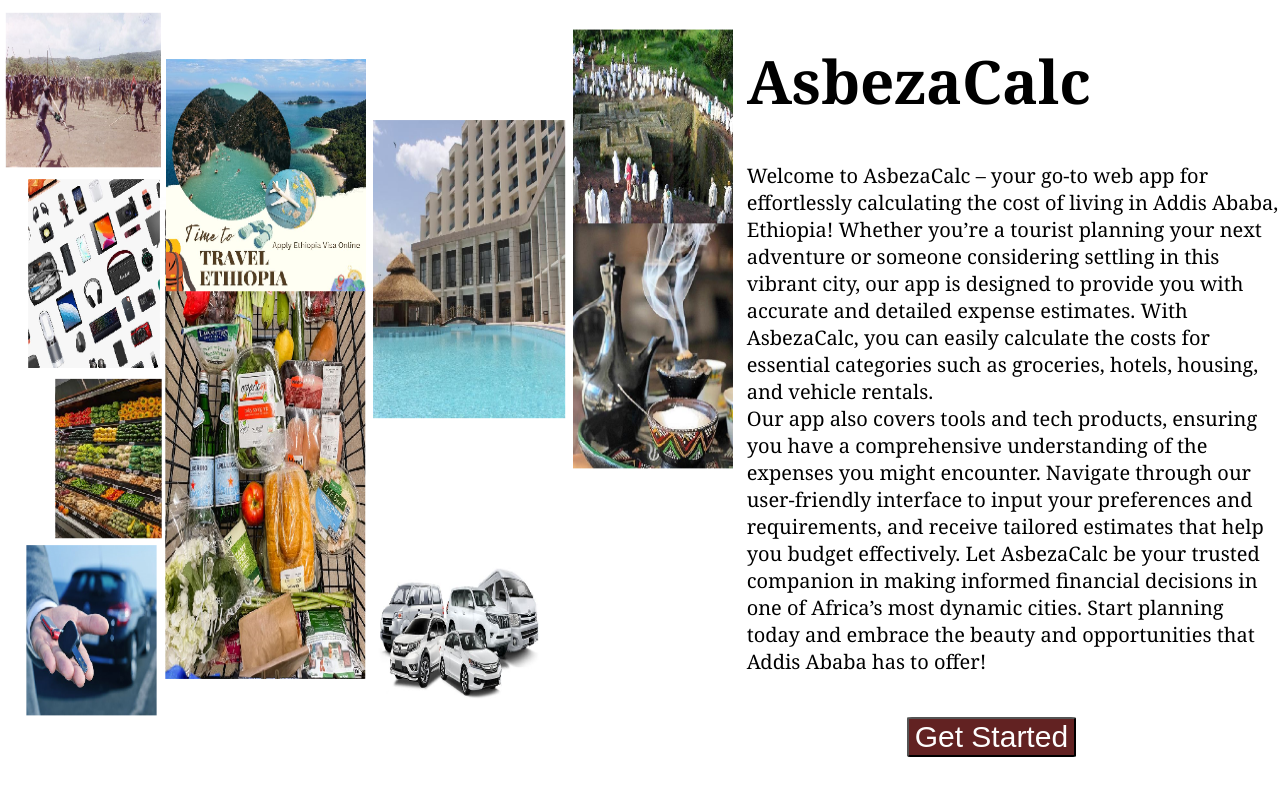
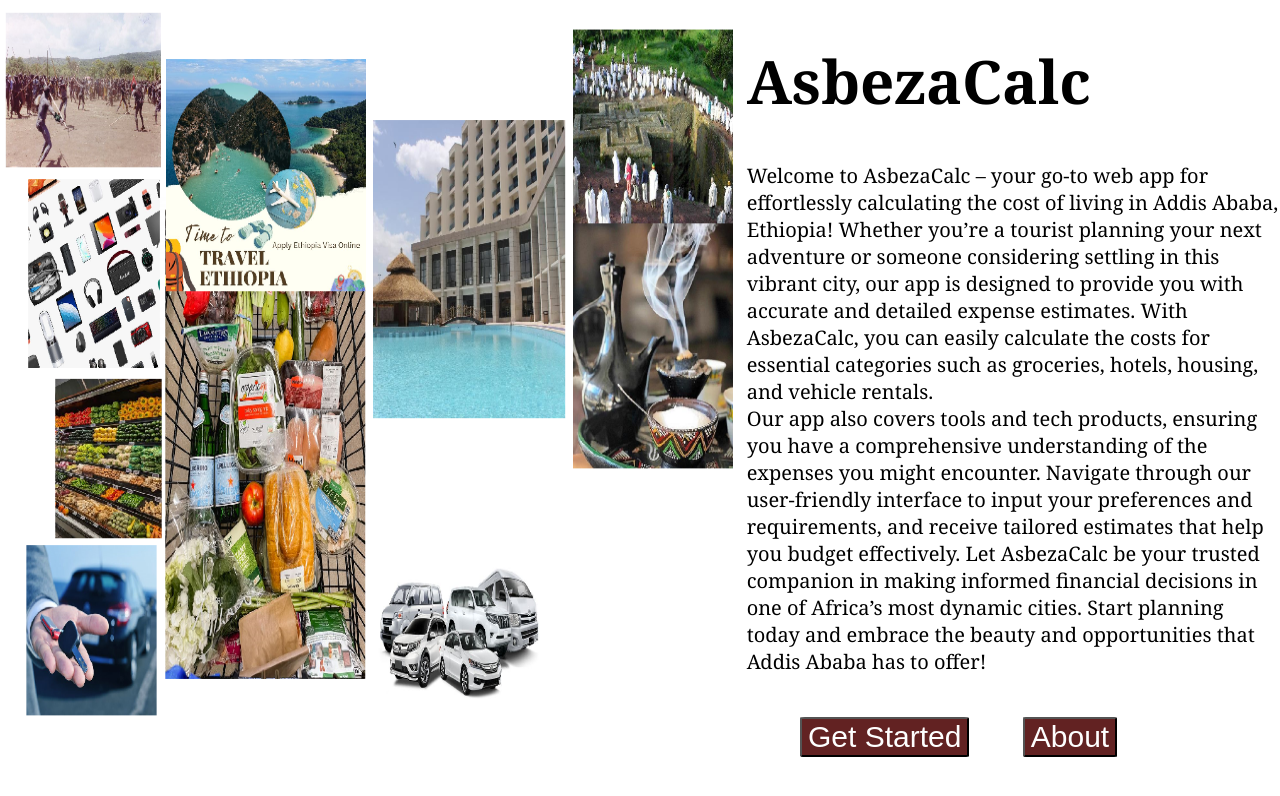
Before and after one commit to Samuel25100/Asbeza_calc, a React (Vite) app: page / in a window 1280 px wide. Shown: the top 796 px of the page. Built offline with nearby package versions, Linux system fonts and the light colour scheme.

Commit message:
add about page

```diff
--- a/src/App.jsx
+++ b/src/App.jsx
@@ -185,6 +185,9 @@ Let AsbezaCalc be your trusted companion in making informed financial decisions
 					<button className='getSt' onClick={() => (
 						setLanding(false)
 						)}>Get Started</button>
+					<button className='getSt' onClick={() => {
+						window.open('https://github.com/Samuel25100/Asbeza_calc', '_blank');
+					}}>About</button>
 				</div>
 
 			</div>
--- a/src/landingPg.css
+++ b/src/landingPg.css
@@ -39,7 +39,7 @@
     color: rgb(254, 254, 254);
     border-radius: 3%;
     margin-top: 4%;
-    margin-left: 30%;
+    margin-left: 10%;
 }
 
 .getSt:hover {
```
